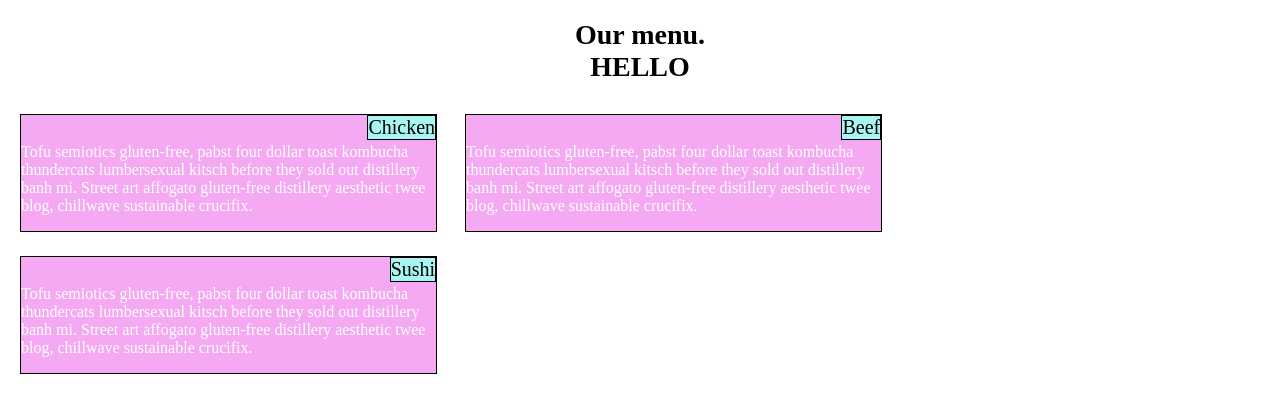
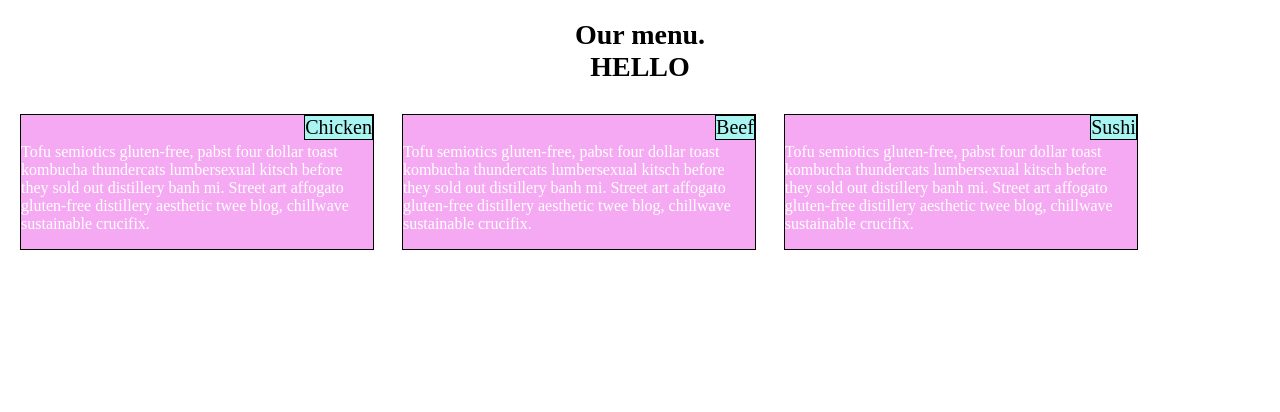
Before and after one commit to lukacode/module2-solution, a plain HTML site: page index.html in a window 1280 px wide. Drawn offline with Linux system fonts and the light colour scheme.

Commit message:
Update stylesheet.css

```diff
--- a/stylesheets/stylesheet.css
+++ b/stylesheets/stylesheet.css
@@ -49,7 +49,7 @@ div.title {
 @media (min-width: 992px) {
   #sect1, #sect2, #sect3 {
     display: inline-block;
-    width: 33%;
+    width: 28%;
   }
 }
 /*
```
